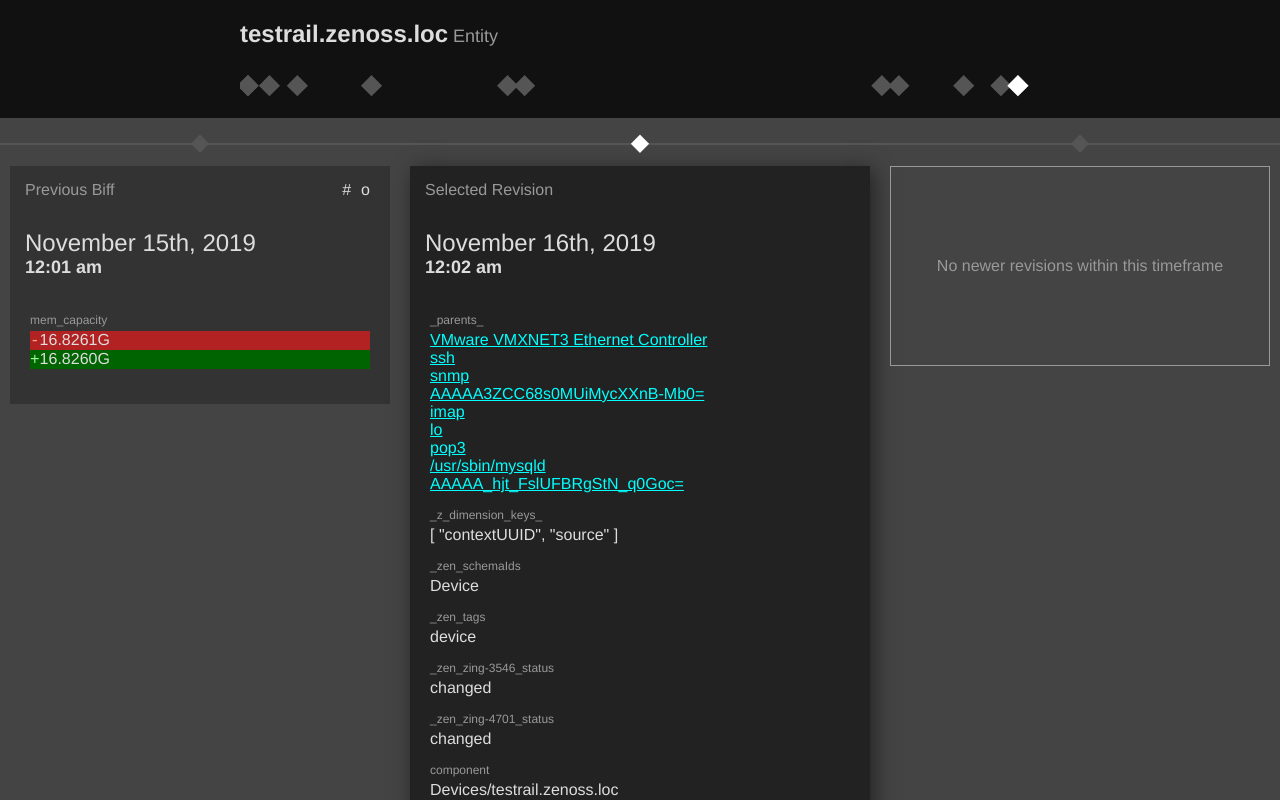
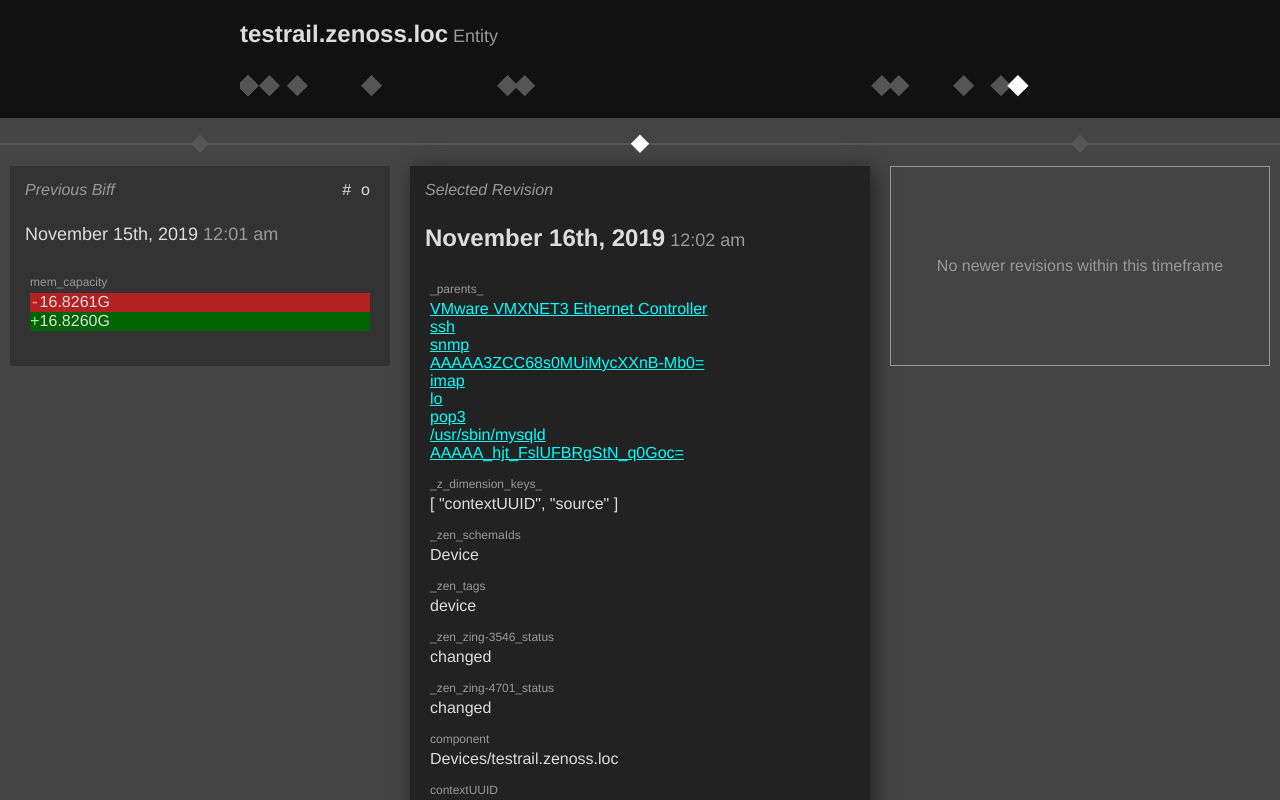
Before and after one commit to rDr4g0n/yamr-mcfly, a Vue app: page / in a window 1280 px wide. Shown: the top 800 px of the page. Built offline with nearby package versions, Linux system fonts and the light colour scheme.

Commit message:
further distinguish selected revision and prev, next diffs

```diff
--- a/src/App.vue
+++ b/src/App.vue
@@ -264,6 +264,11 @@ export default {
 .next-revision {
   flex: 0 0 400px;
 }
+.prev-revision .revision-card-date,
+.next-revision .revision-card-date {
+  font-size: 18px;
+  font-weight: normal;
+}
 
 .no-revision-message {
   display: flex;
--- a/src/components/RevisionCard.vue
+++ b/src/components/RevisionCard.vue
@@ -108,18 +108,23 @@ export default {
 }
 .revision-card-title {
   color: var(--secondary-text);
+  font-style: italic;
 }
 .revision-card-actions {
     display: flex;
 }
 .revision-card-datetime {
-  padding: calc(var(--base-margin) * 1.5);
+  display: flex;
+  align-items: baseline;
+  padding: var(--base-margin) calc(var(--base-margin) * 1.5);
 }
 .revision-card-date {
   font-size: 24px;
+  font-weight: bold;
+  margin-right: 5px;
 }
 .revision-card-time {
+  color: var(--secondary-text);
   font-size: 18px;
-  font-weight: bold;
 }
 </style>
```
